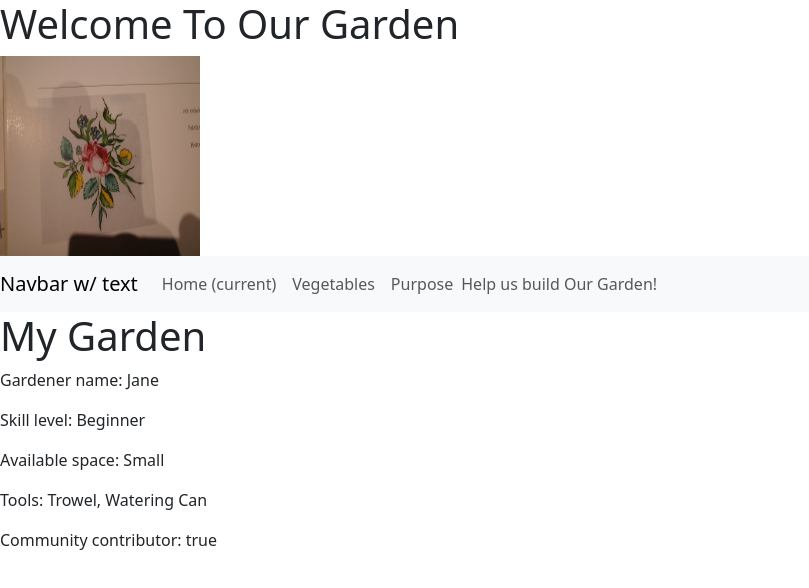
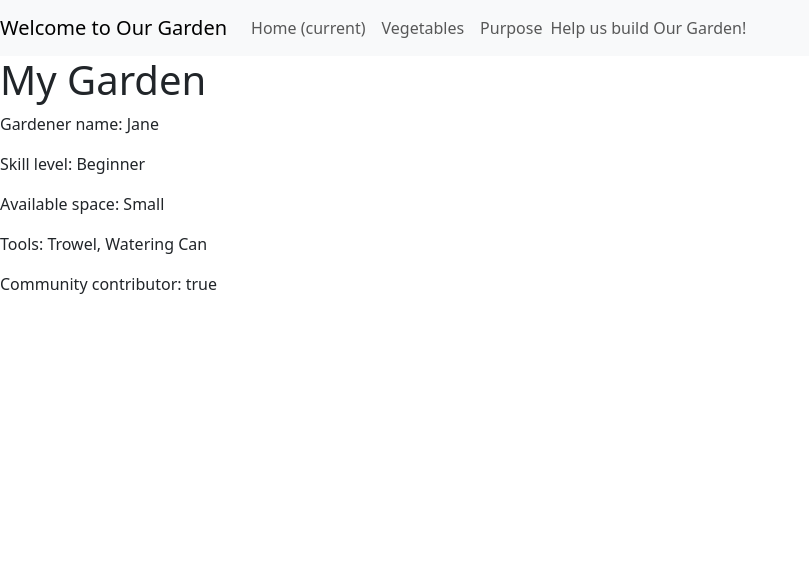
Before and after one commit to Aestheticfoliage/OurGarden, a website: page index.html in a window 1280 px wide. Shown: the whole page, without its empty margins (0-809 px from the left). Drawn offline with nearby package versions, Linux system fonts and the light colour scheme.

Commit message:
tweaking the navbar

```diff
--- a/index.html
+++ b/index.html
@@ -7,15 +7,11 @@
 	<link href="https://cdn.jsdelivr.net/npm/bootstrap@5.3.0-alpha3/dist/css/bootstrap.min.css" rel="stylesheet" integrity="sha384-KK94CHFLLe+nY2dmCWGMq91rCGa5gtU4mk92HdvYe+M/SXH301p5ILy+dN9+nJOZ" crossorigin="anonymous">
     <title>Our Garden</title>
 </head>
-<div class="Main Logo">
-    <H1>Welcome To Our Garden</H1>
-    <img src="assets\images\LogoR0001639.JPG" alt= "logo" width="200" height="200"
-    <!DOCTYPE html>
-<div>
+
 	<title>My Garden</title>
 <header>
 	<nav class="navbar navbar-expand-lg navbar-light bg-light">
-		<a class="navbar-brand" href="#">Navbar w/ text</a>
+		<a class="navbar-brand" href="#">Welcome to Our Garden</a>
 		<button class="navbar-toggler" type="button" data-toggle="collapse" data-target="#navbarText" aria-controls="navbarText" aria-expanded="false" aria-label="Toggle navigation">
 		  <span class="navbar-toggler-icon"></span>
 		</button>
```
